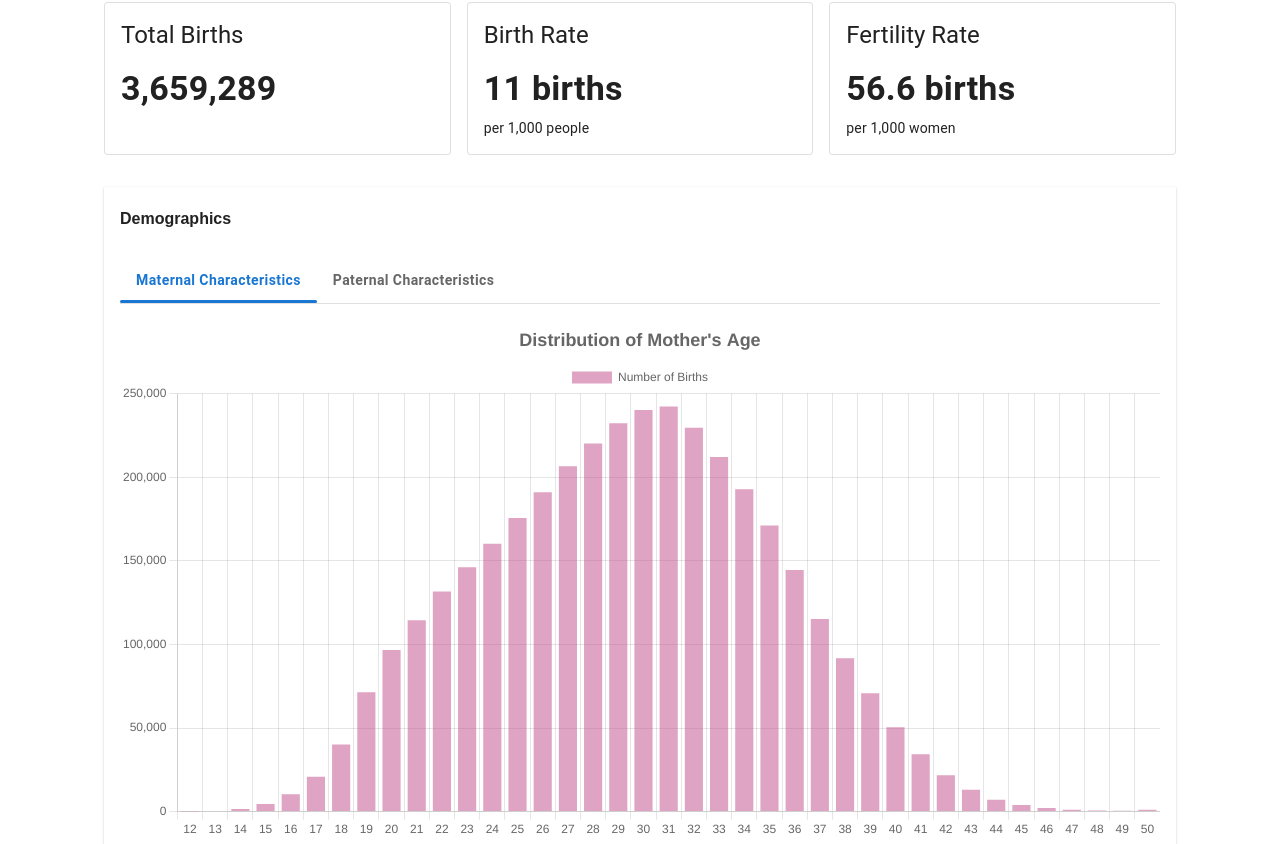
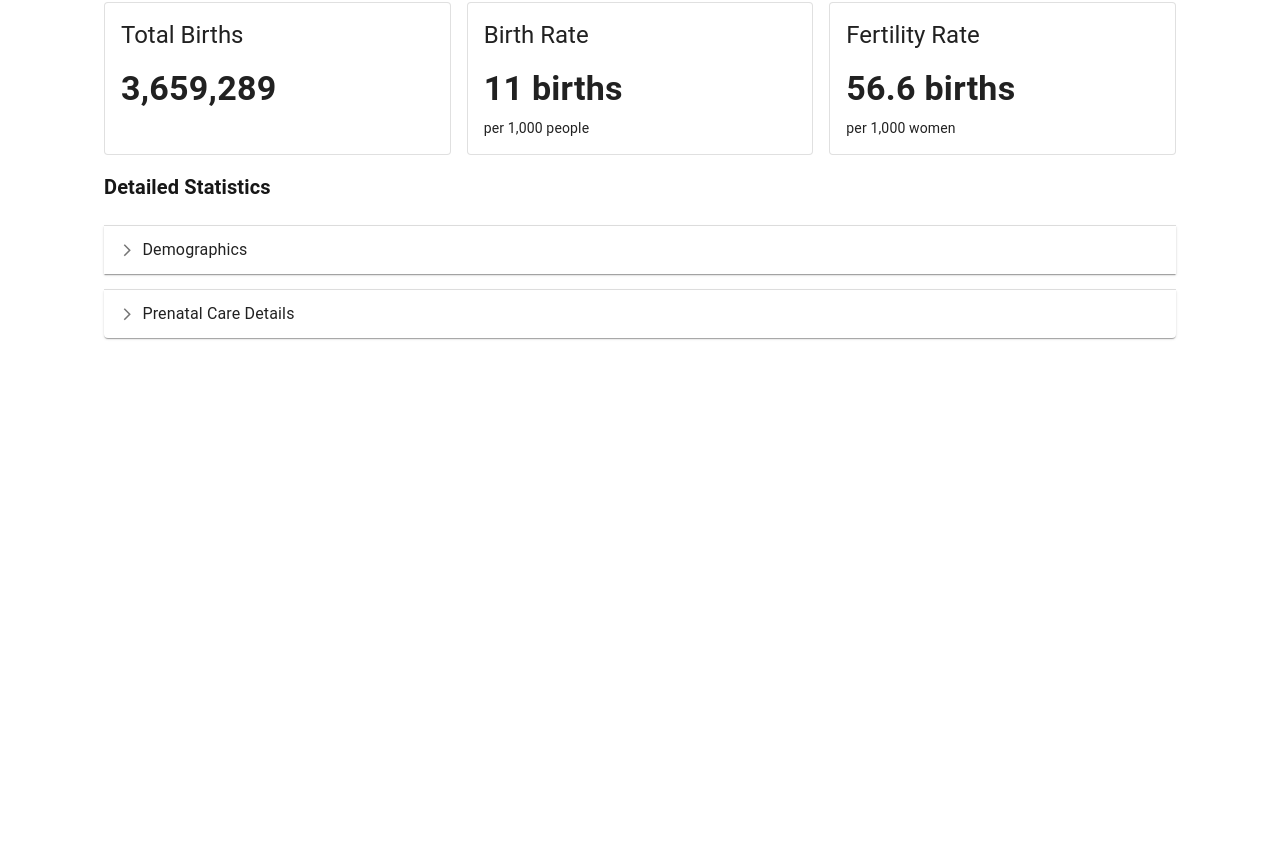
Before and after one commit to shroommu/natality-stats, a Next.js app in the folder frontend/: page / in a window 1280 px wide. Shown: the part 296-1140 px from the top of the page. After the commit the page ends 800 px from the top, so only its background shows below. Built offline with nearby package versions, Linux system fonts and the light colour scheme.

Commit message:
style accordions

```diff
--- a/frontend/app/page.tsx
+++ b/frontend/app/page.tsx
@@ -2,12 +2,13 @@
 
 import { Suspense } from "react";
 
-import {
-  Accordion,
-  AccordionDetails,
-  AccordionSummary,
-  Card,
-} from "@mui/material";
+import { styled } from "@mui/material/styles";
+import { Accordion, AccordionDetails, Card } from "@mui/material";
+import MuiAccordionSummary, {
+  AccordionSummaryProps,
+  accordionSummaryClasses,
+} from "@mui/material/AccordionSummary";
+import ArrowForwardIosSharpIcon from "@mui/icons-material/ArrowForwardIosSharp";
 import Box from "@mui/material/Box";
 import Typography from "@mui/material/Typography";
 
@@ -20,10 +21,29 @@ import FathersAge from "@/charts/FathersAge";
 import MonthPrenatalCareStarted from "@/charts/MonthPrenatalCareStarted";
 import NumberOfPrenatalVisits from "@/charts/NumberOfPrenatalVisits";
 
+const AccordionSummary = styled((props: AccordionSummaryProps) => (
+  <MuiAccordionSummary
+    expandIcon={<ArrowForwardIosSharpIcon sx={{ fontSize: "0.9rem" }} />}
+    {...props}
+  />
+))(({ theme }) => ({
+  flexDirection: "row-reverse",
+  [`& .${accordionSummaryClasses.expandIconWrapper}.${accordionSummaryClasses.expanded}`]:
+    {
+      transform: "rotate(90deg)",
+    },
+  [`& .${accordionSummaryClasses.content}`]: {
+    marginLeft: theme.spacing(1),
+  },
+  ...theme.applyStyles("dark", {
+    backgroundColor: "rgba(255, 255, 255, .05)",
+  }),
+}));
+
 export default function Home() {
   const initialDemographicsTab = "maternal-characteristics";
 
-  const tabItems: TabsItem[] = [
+  const demographicsTabItems: TabsItem[] = [
     {
       label: "Maternal Characteristics",
       value: "maternal-characteristics",
@@ -120,9 +140,12 @@ export default function Home() {
           </Card>
         </Box>
       </Box>
-      <Accordion defaultExpanded>
-        <AccordionSummary sx={{ fontWeight: 600 }}>
-          Demographics
+      <Typography variant="h6" sx={{ fontWeight: 600 }} gutterBottom>
+        Detailed Statistics
+      </Typography>
+      <Accordion>
+        <AccordionSummary>
+          <Typography component="span">Demographics</Typography>
         </AccordionSummary>
         <AccordionDetails>
           <Suspense
@@ -131,16 +154,16 @@ export default function Home() {
             }
           >
             <Tabs
-              tabs={tabItems}
+              tabs={demographicsTabItems}
               value={initialDemographicsTab}
               ariaLabel="Natality demographics dashboard sections"
             />
           </Suspense>
         </AccordionDetails>
       </Accordion>
-      <Accordion defaultExpanded>
-        <AccordionSummary sx={{ fontWeight: 600 }}>
-          Prenatal Care Details
+      <Accordion>
+        <AccordionSummary>
+          <Typography component="span">Prenatal Care Details</Typography>
         </AccordionSummary>
         <AccordionDetails>
           <MonthPrenatalCareStarted />
```
